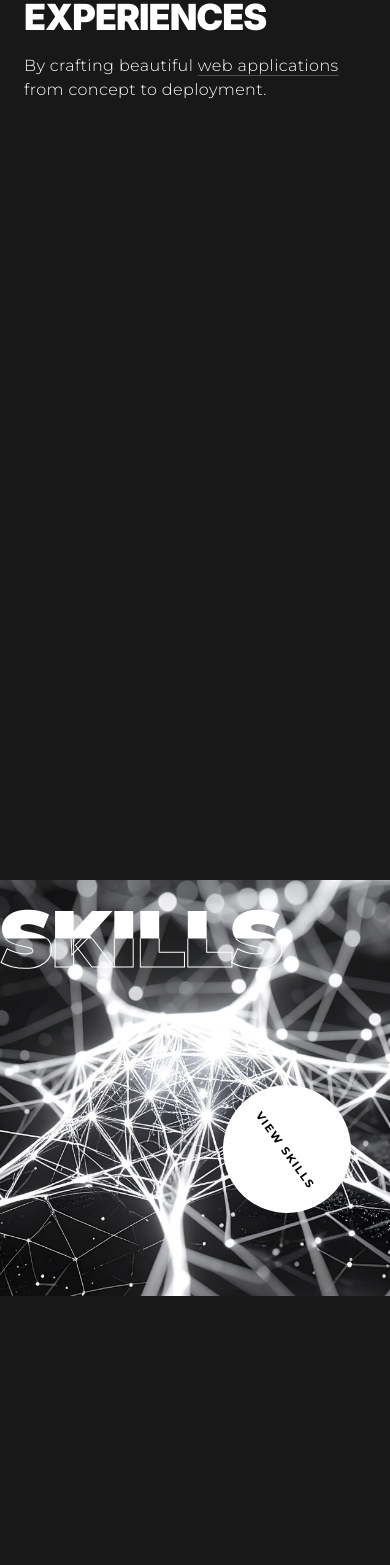
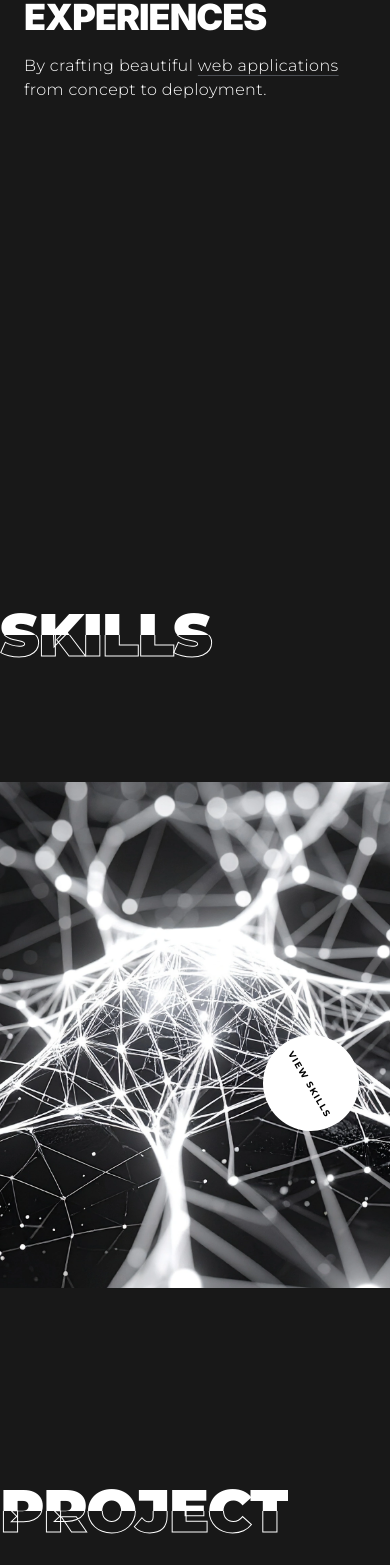
Before and after one commit to Kyaa-A/portfolio-showcase, a Next.js app: page / in a window 390 px wide. Shown: the part 432-1997 px from the top of the page. Built offline with nearby package versions, Linux system fonts and the light colour scheme.

Commit message:
Improved Responsiveness

```diff
--- a/src/app/globals.css
+++ b/src/app/globals.css
@@ -182,4 +182,82 @@
   body[data-hide-cursor='true'] {
     cursor: none !important;
   }
+
+  /* Title positioning based on zoom level */
+  .skills-title-position,
+  .projects-title-position,
+  .contact-title-position {
+    transform: translateY(17.3vh);
+  }
+
+  @media screen and (min-resolution: 125dpi) {
+    .skills-title-position,
+    .projects-title-position,
+    .contact-title-position {
+      transform: translateY(13.7vh);
+    }
+
+    /* Adjust text size at 125% zoom to maintain visual consistency */
+    .skills-title-position .text-\[80px\],
+    .projects-title-position .text-\[80px\],
+    .contact-title-position .text-\[80px\] {
+      font-size: 100px !important;
+    }
+
+    .skills-title-position .text-\[160px\],
+    .projects-title-position .text-\[160px\],
+    .contact-title-position .text-\[160px\] {
+      font-size: 200px !important;
+    }
+
+    /* Keep section text at original size at 125% zoom */
+    .skills-title-position ~ * .text-sm,
+    .projects-title-position ~ * .text-sm,
+    .contact-title-position ~ * .text-sm,
+    .skills-title-position ~ * .text-xs,
+    .projects-title-position ~ * .text-xs,
+    .contact-title-position ~ * .text-xs,
+    .skills-title-position ~ * [class*="text-"],
+    .projects-title-position ~ * [class*="text-"],
+    .contact-title-position ~ * [class*="text-"] {
+      font-size: 0.875rem !important; /* 14px */
+    }
+
+    /* Specifically target "TECHNICAL EXPERTISE" and similar bottom text */
+    .skills-title-position ~ * .text-black,
+    .projects-title-position ~ * .text-black,
+    .contact-title-position ~ * .text-black,
+    .skills-title-position ~ * .text-white,
+    .projects-title-position ~ * .text-white,
+    .contact-title-position ~ * .text-white {
+      font-size: 0.75rem !important; /* 12px - smaller to match 100% visual size */
+    }
+
+    /* Keep rotating circles at original size at 125% zoom */
+    .skills-title-position ~ * .w-32,
+    .projects-title-position ~ * .w-32,
+    .contact-title-position ~ * .w-32,
+    .skills-title-position ~ * .w-48,
+    .projects-title-position ~ * .w-48,
+    .contact-title-position ~ * .w-48,
+    .skills-title-position ~ * .h-32,
+    .projects-title-position ~ * .h-32,
+    .contact-title-position ~ * .h-32,
+    .skills-title-position ~ * .h-48,
+    .projects-title-position ~ * .h-48,
+    .contact-title-position ~ * .h-48 {
+      width: 8rem !important; /* 128px */
+      height: 8rem !important; /* 128px */
+    }
+
+    /* Keep circle text at original size */
+    .skills-title-position ~ * .text-\[11px\],
+    .projects-title-position ~ * .text-\[11px\],
+    .contact-title-position ~ * .text-\[11px\],
+    .skills-title-position ~ * .text-\[13px\],
+    .projects-title-position ~ * .text-\[13px\],
+    .contact-title-position ~ * .text-\[13px\] {
+      font-size: 11px !important;
+    }
+  }
 }
--- a/src/components/sections/ProjectsSection.tsx
+++ b/src/components/sections/ProjectsSection.tsx
@@ -87,13 +87,13 @@ export function ProjectsSection() {
       {isSectionInView && !isOverlayOpen && (
         <div className="fixed bottom-0 left-0 z-10">
           <motion.div
-            className="bg-white px-6 sm:px-8 md:px-16 py-4 sm:py-6 md:py-12"
+            className="bg-white px-4 sm:px-6 md:px-8 lg:px-12 xl:px-16 py-3 sm:py-4 md:py-6 lg:py-8 xl:py-12"
             key={currentSection}
             initial={{ opacity: 0, y: 20 }}
             animate={{ opacity: 1, y: 0 }}
             transition={{ duration: 0.3 }}
           >
-            <p className="text-black text-sm md:text-base uppercase tracking-[0.2em] leading-tight">
+            <p className="text-black text-xs sm:text-sm md:text-base lg:text-lg xl:text-xl uppercase tracking-[0.15em] sm:tracking-[0.2em] leading-tight font-medium">
               {currentSection}
             </p>
           </motion.div>
--- a/src/components/sections/ProjectsSubsection.tsx
+++ b/src/components/sections/ProjectsSubsection.tsx
@@ -56,7 +56,7 @@ export function ProjectsSubsection() {
       <Link href="/projects">
         <motion.div
           ref={ref}
-          className="absolute right-[10%] md:right-[30%] top-[75%] md:top-2/3 select-none z-40 cursor-pointer"
+          className="absolute right-[8%] sm:right-[10%] md:right-[30%] top-[70%] sm:top-[75%] md:top-2/3 select-none z-40 cursor-pointer"
           style={isMobile ? {} : { x, y }}
           whileHover={{ scale: 1.1 }}
           whileTap={{ scale: 0.9 }}
@@ -64,7 +64,7 @@ export function ProjectsSubsection() {
           data-cursor-target="true"
         >
           <motion.div
-            className="relative w-32 md:w-48 h-32 md:h-48 flex items-center justify-center"
+            className="relative w-24 sm:w-32 md:w-48 h-24 sm:h-32 md:h-48 flex items-center justify-center"
             whileHover={{ scale: 1.05 }}
             transition={{ type: "spring", stiffness: 300, damping: 20 }}
           >
@@ -112,7 +112,7 @@ export function ProjectsSubsection() {
               animate={{ rotate: 360 }}
               transition={{ duration: 8, repeat: Infinity, ease: "linear" }}
             >
-              <span className="text-black text-[11px] font-bold tracking-[0.15em] whitespace-nowrap">
+              <span className="text-black text-[9px] sm:text-[11px] font-bold tracking-[0.15em] whitespace-nowrap">
                 VIEW PROJECTS
               </span>
             </motion.div>
@@ -124,7 +124,7 @@ export function ProjectsSubsection() {
                 animate={{ rotate: 360, opacity: isInside ? 0 : 1 }}
                 transition={{ duration: 12, repeat: Infinity, ease: 'linear', opacity: { duration: 0.05 } }}
               >
-                <span className="writing-mode-vertical whitespace-nowrap tracking-[0.4em] text-white/90 text-[13px] translate-x-[2px] font-bold">
+                <span className="writing-mode-vertical whitespace-nowrap tracking-[0.4em] text-white/90 text-[11px] sm:text-[13px] translate-x-[2px] font-bold">
                   VIEW PROJECTS
                 </span>
               </motion.div>
@@ -168,15 +168,15 @@ export function ProjectsSubsection() {
   };
 
   return (
-    <div className="min-h-screen relative overflow-hidden mt-20">
+    <div className="min-h-screen relative overflow-hidden mt-8 sm:mt-16 md:mt-20">
       {/* Main Content Area - 75% width */}
       <div className="w-full md:w-[75%] h-screen relative">
         {/* Content Container */}
         <div className="relative h-full">
           {/* Title Container */}
-          <div className="relative w-full px-6 md:px-0" style={{ height: '180px' }}>
+          <div className="relative w-full px-4 sm:px-6 md:px-0" style={{ height: isMobile ? '140px' : '180px' }}>
             {/* Animated Text */}
-            <div className="absolute inset-x-0 bottom-0 z-20" style={{ top: isMobile ? '237%' : '45%', paddingLeft: isMobile ? '0' : '15%' }}>
+            <div className="absolute inset-x-0 z-20 projects-title-position" style={{ paddingLeft: isMobile ? '0' : '15%' }}>
               <motion.div
                 className="relative"
                 initial="hidden"
@@ -186,7 +186,7 @@ export function ProjectsSubsection() {
               >
                 {/* Top half - solid white */}
                 <div
-                  className="absolute text-[80px] md:text-[160px] font-black uppercase tracking-tight text-white flex"
+                  className="absolute text-[60px] sm:text-[80px] md:text-[160px] font-black uppercase tracking-tight text-white flex"
                   style={{
                     clipPath: 'polygon(0 0, 100% 0, 100% 50%, 0 50%)',
                     WebkitClipPath: 'polygon(0 0, 100% 0, 100% 50%, 0 50%)'
@@ -212,7 +212,7 @@ export function ProjectsSubsection() {
 
                 {/* Bottom half - outlined */}
                 <div
-                  className="text-[80px] md:text-[160px] font-black uppercase tracking-tight flex"
+                  className="text-[60px] sm:text-[80px] md:text-[160px] font-black uppercase tracking-tight flex"
                   style={{
                     clipPath: 'polygon(0 50%, 100% 50%, 100% 100%, 0 100%)',
                     WebkitClipPath: 'polygon(0 50%, 100% 50%, 100% 100%, 0 100%)',
@@ -242,7 +242,7 @@ export function ProjectsSubsection() {
           </div>
 
           {/* Background Image */}
-          <div className="absolute bottom-0 left-0 z-10 overflow-hidden w-full md:w-[1300px] h-[500px] md:h-[750px]" style={{ bottom: isMobile ? '-10%' : '0' }}>
+          <div className="absolute bottom-0 left-0 z-10 overflow-hidden w-full h-[65vh] sm:h-[70vh] max-h-[750px]" style={{ bottom: isMobile ? '-5%' : '0' }}>
             <motion.img
               src="/assets/Projects.webp"
               alt="Projects Background"
--- a/src/components/sections/SkillsSubsection.tsx
+++ b/src/components/sections/SkillsSubsection.tsx
@@ -56,7 +56,7 @@ export function SkillsSubsection() {
       <Link href="/skills">
         <motion.div
           ref={ref}
-          className="absolute right-[10%] md:right-[30%] top-[75%] md:top-2/3 select-none z-40 cursor-pointer"
+          className="absolute right-[8%] sm:right-[10%] md:right-[30%] top-[70%] sm:top-[75%] md:top-2/3 select-none z-40 cursor-pointer"
           style={isMobile ? {} : { x, y }}
           whileHover={{ scale: 1.1 }}
           whileTap={{ scale: 0.9 }}
@@ -64,7 +64,7 @@ export function SkillsSubsection() {
           data-cursor-target="true"
         >
           <motion.div
-            className="relative w-32 md:w-48 h-32 md:h-48 flex items-center justify-center"
+            className="relative w-24 sm:w-32 md:w-48 h-24 sm:h-32 md:h-48 flex items-center justify-center"
             whileHover={{ scale: 1.05 }}
             transition={{ type: "spring", stiffness: 300, damping: 20 }}
           >
@@ -120,7 +120,7 @@ export function SkillsSubsection() {
               isMobile
                 ? "tracking-[0.15em] text-black"
                 : "tracking-[0.4em] text-white/90"
-            } text-[11px] md:text-[13px] translate-x-[2px] font-bold`}>
+            } text-[9px] sm:text-[11px] md:text-[13px] translate-x-[2px] font-bold`}>
               VIEW SKILLS
             </span>
           </motion.div>
@@ -131,15 +131,20 @@ export function SkillsSubsection() {
   };
 
   return (
-    <div className="min-h-screen relative overflow-hidden mt-10 md:mt-20">
+    <div className="min-h-screen relative overflow-hidden mt-8 sm:mt-10 md:mt-20">
       {/* Main Content Area */}
       <div className="w-full md:w-[75%] h-screen relative">
         {/* Content Container */}
         <div className="relative h-full">
           {/* Title Container */}
-          <div className="relative w-full px-6 md:px-0" style={{ height: '180px' }}>
+          <div className="relative w-full px-4 sm:px-6 md:px-0" style={{ height: isMobile ? '140px' : '180px' }}>
             {/* Animated Text */}
-            <div className="absolute inset-x-0 bottom-0 z-20" style={{ top: isMobile ? '237%' : '45%', paddingLeft: isMobile ? '0' : '15%' }}>
+            <div
+              className="absolute inset-x-0 z-20 skills-title-position"
+              style={{
+                paddingLeft: isMobile ? '0' : '15%'
+              }}
+            >
               <motion.div
                 className="relative"
                 initial="hidden"
@@ -149,7 +154,7 @@ export function SkillsSubsection() {
               >
                 {/* Top half - solid white */}
                 <div
-                  className="absolute text-[80px] md:text-[160px] font-black uppercase tracking-tight text-white flex"
+                  className="absolute text-[60px] sm:text-[80px] md:text-[160px] font-black uppercase tracking-tight text-white flex"
                   style={{
                     clipPath: 'polygon(0 0, 100% 0, 100% 50%, 0 50%)',
                     WebkitClipPath: 'polygon(0 0, 100% 0, 100% 50%, 0 50%)'
@@ -175,7 +180,7 @@ export function SkillsSubsection() {
 
                 {/* Bottom half - outlined */}
                 <div
-                  className="text-[80px] md:text-[160px] font-black uppercase tracking-tight flex"
+                  className="text-[60px] sm:text-[80px] md:text-[160px] font-black uppercase tracking-tight flex"
                   style={{
                     clipPath: 'polygon(0 50%, 100% 50%, 100% 100%, 0 100%)',
                     WebkitClipPath: 'polygon(0 50%, 100% 50%, 100% 100%, 0 100%)',
@@ -205,7 +210,7 @@ export function SkillsSubsection() {
           </div>
 
           {/* Background Image */}
-          <div className="absolute bottom-0 left-0 z-10 overflow-hidden w-full md:w-[1300px] h-[500px] md:h-[750px]" style={{ bottom: isMobile ? '-10%' : '0' }}>
+          <div className="absolute bottom-0 left-0 z-10 overflow-hidden w-full h-[65vh] sm:h-[70vh] max-h-[750px]" style={{ bottom: isMobile ? '-5%' : '0' }}>
             <motion.img
               src="/assets/Skills.webp"
               alt="Skills Background"
```
Also changed, not shown: src/components/sections/ContactSubsection.tsx (+10 -10 lines).
